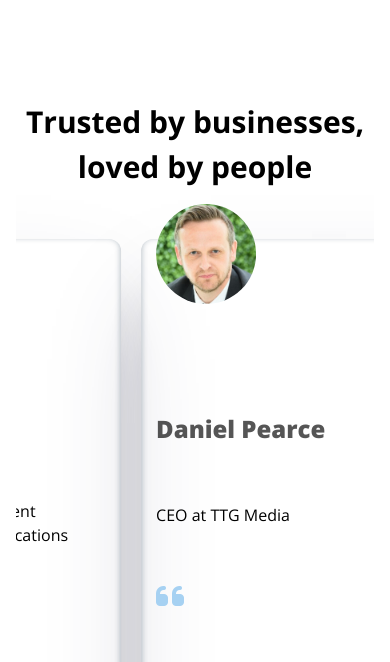
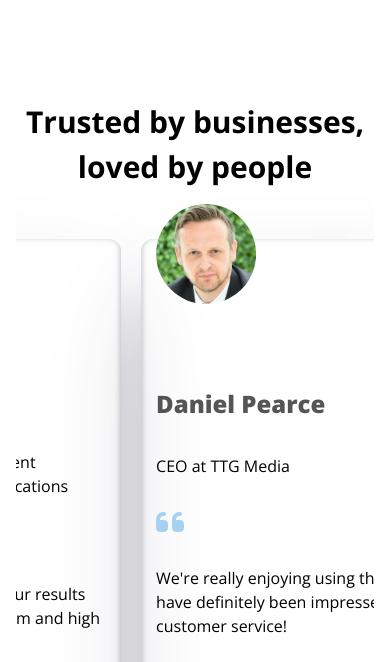
Before and after one commit to Amankutlaira/Server_Swimmers_016, a website built with Vite: page index.html in a window 390 px wide. Shown: the part 5063-5725 px from the top of the page. Built offline with nearby package versions, Linux system fonts and the light colour scheme.

Commit message:
responsive edit

```diff
--- a/index.html
+++ b/index.html
@@ -363,7 +363,7 @@
     <!-- =======================================================================================  -->
     <!-- =========================================     SHIVAM      ==================================== -->
     <!-- ======================================================================================== -->
-    <div class="social_parent">
+    <div class="social_parent container mx-auto">
       <div class="social_headline">Trusted by businesses, loved by people</div>
       <div class="owl-carousel owl-theme owl-loaded px-4 social_carousel">
         <div class="owl-stage-outer">
--- a/shivam.css
+++ b/shivam.css
@@ -21,7 +21,7 @@
     margin-top: 50px;
     box-shadow: rgba(50, 50, 93, 0.25) 0px 50px 100px -20px, rgba(0, 0, 0, 0.3) 0px 30px 60px -30px, rgba(10, 37, 64, 0.35) 0px -2px 6px 0px inset;
     padding: 15px;
-    height: 85vh !important;
+    height: 570px !important;
 }
 
 .social_cards:hover {
```
